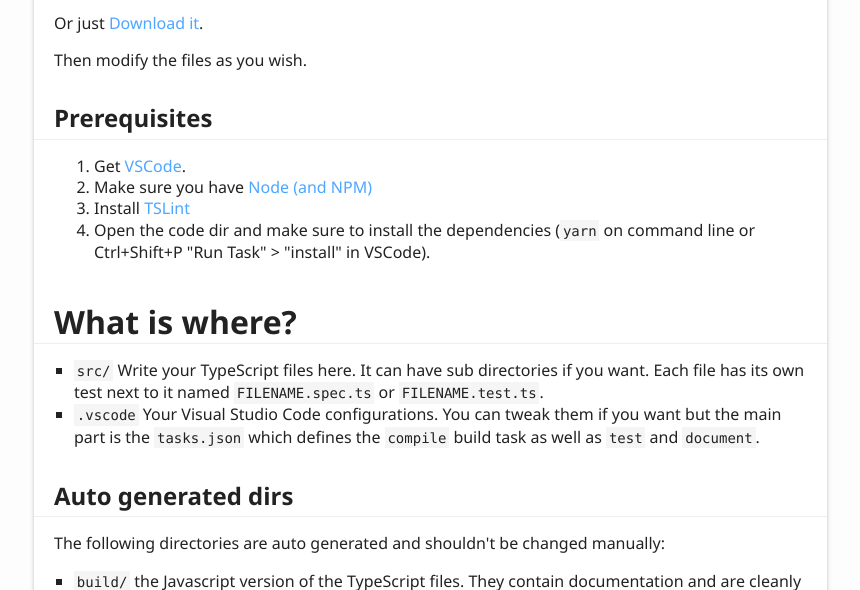
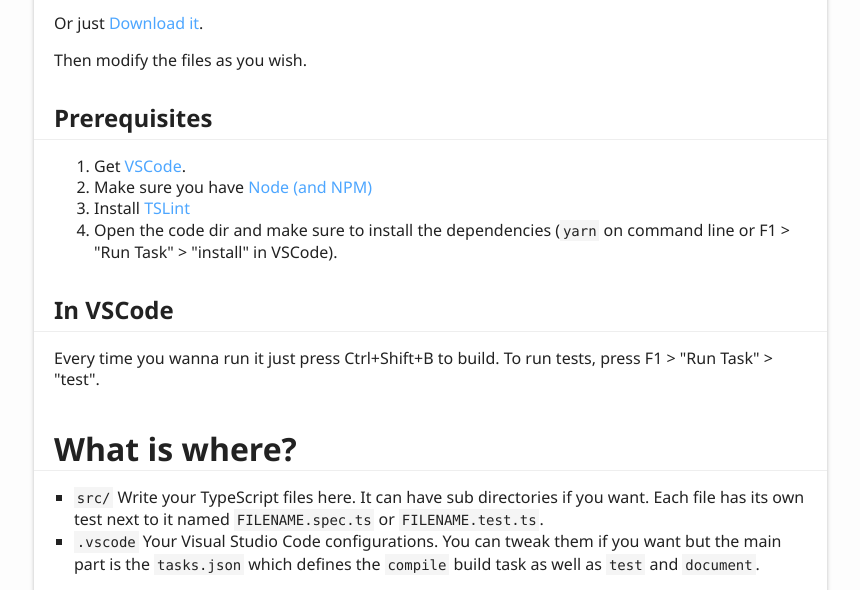
Before and after one commit to alexewerlof/typescript, a website: page docs/index.html in a window 1280 px wide. Shown: the part 666-1256 px from the top of the page, without its empty margins (6-866 px from the left). Drawn offline with Linux system fonts and the light colour scheme.

Commit message:
updated index.html

```diff
--- a/docs/index.html
+++ b/docs/index.html
@@ -87,8 +87,11 @@
 					<li>Get <a href="https://code.visualstudio.com/">VSCode</a>.</li>
 					<li>Make sure you have <a href="https://nodejs.org/en/">Node (and NPM)</a></li>
 					<li>Install <a href="https://marketplace.visualstudio.com/items?itemName=eg2.tslint">TSLint</a> </li>
-					<li>Open the code dir and make sure to install the dependencies (<code>yarn</code> on command line or Ctrl+Shift+P &quot;Run Task&quot; &gt; &quot;install&quot; in VSCode).</li>
+					<li>Open the code dir and make sure to install the dependencies (<code>yarn</code> on command line or F1 &gt; &quot;Run Task&quot; &gt; &quot;install&quot; in VSCode).</li>
 				</ol>
+				<h2 id="in-vscode">In VSCode</h2>
+				<p>Every time you wanna run it just press Ctrl+Shift+B to build.
+				To run tests, press F1 &gt; &quot;Run Task&quot; &gt; &quot;test&quot;.</p>
 				<h1 id="what-is-where-">What is where?</h1>
 				<ul>
 					<li><code>src/</code> Write your TypeScript files here. It can have sub directories if you want.
```
